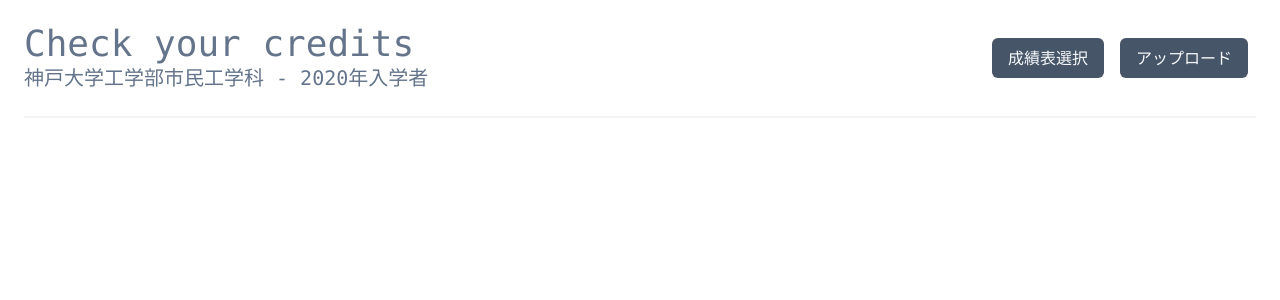
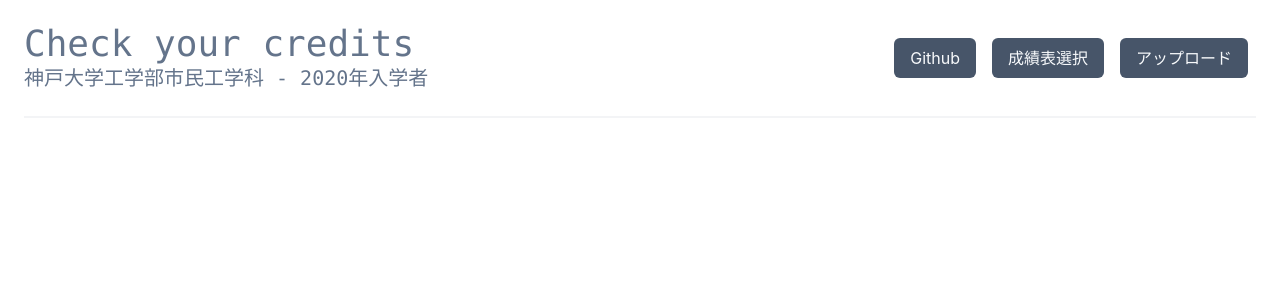
Before and after one commit to PeachRapit1022/graduation-requirement-front, a React (Create React App) app: page / in a window 1280 px wide. Shown: the top 300 px of the page. Built offline with nearby package versions, Linux system fonts and the light colour scheme.

Commit message:
GIthubリンク追加

```diff
--- a/src/items/main.tsx
+++ b/src/items/main.tsx
@@ -97,14 +97,17 @@ const Main = () => {
                     {name}
                 </div>
                 <div className="items-center justify-end md:flex md:flex-1 lg:w-0">
+                    <a className={button} href='https://github.com/PeachRapit1022/graduation-requirement-front'>
+                        Github
+                    </a>
                     <label className={button}>
                         成績表選択
                         <input className="hidden" type="file" accept=".csv" onChange={onChangeFile}/>
                     </label>
                     <label className={button}>
-                    <input type="button" disabled={!File} value="アップロード"
-                    onClick={onClickSubmit}
-                    />
+                        <input type="button" disabled={!File} value="アップロード"
+                        onClick={onClickSubmit}
+                        />
                     </label>
                 </div>
             </div>
```
